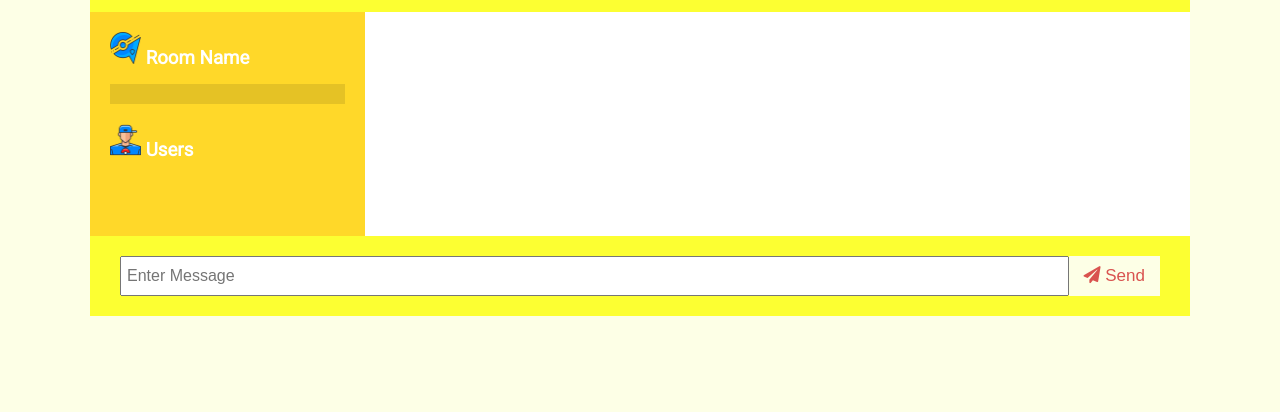
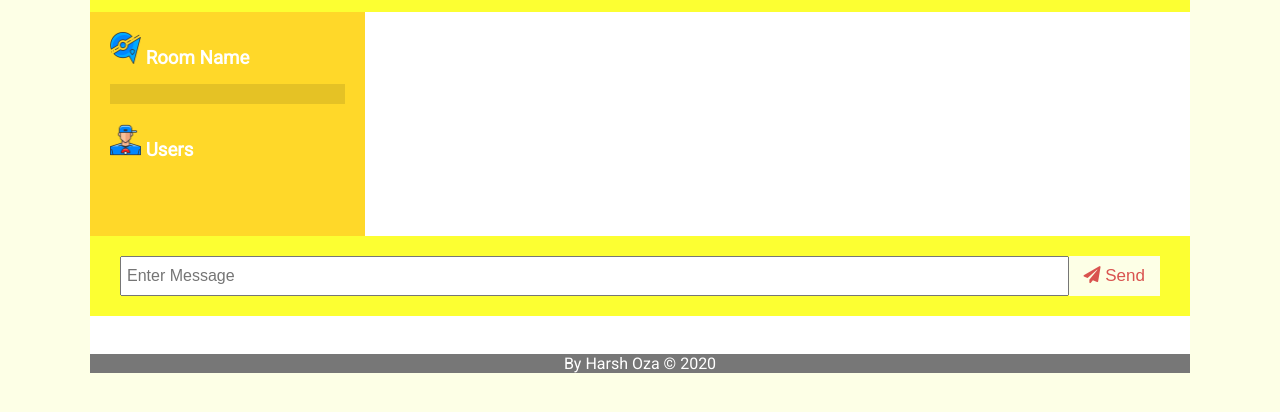
Before and after one commit to HarshOza36/PokeChat, a website: page static/main.html in a window 1280 px wide. Shown: the part 88-500 px from the top of the page. Drawn offline with nearby package versions, Linux system fonts and the light colour scheme; no server answers.

Commit message:
Deploying on Heroku

```diff
--- a/static/css/style.css
+++ b/static/css/style.css
@@ -187,3 +187,10 @@ a {
     display: none;
   }
 }
+
+.footer {
+  background-color: #777;
+  color: #fff;
+  display: block;
+  text-align: center;
+}
--- a/static/main.html
+++ b/static/main.html
@@ -62,7 +62,13 @@
           <button class="btn"><i class="fas fa-paper-plane"></i> Send</button>
         </form>
       </div>
+      <br>
+      <br>
+      <footer class="footer">
+        By Harsh Oza &copy; <script>document.write(new Date().getFullYear());</script>
+      </footer>
     </div>
+
 
     <script src="https://cdnjs.cloudflare.com/ajax/libs/qs/6.9.4/qs.min.js"></script>
     <script src="/socket.io/socket.io.js"></script>
```
Also changed, not shown: static/index.html (+6 -0 lines).
